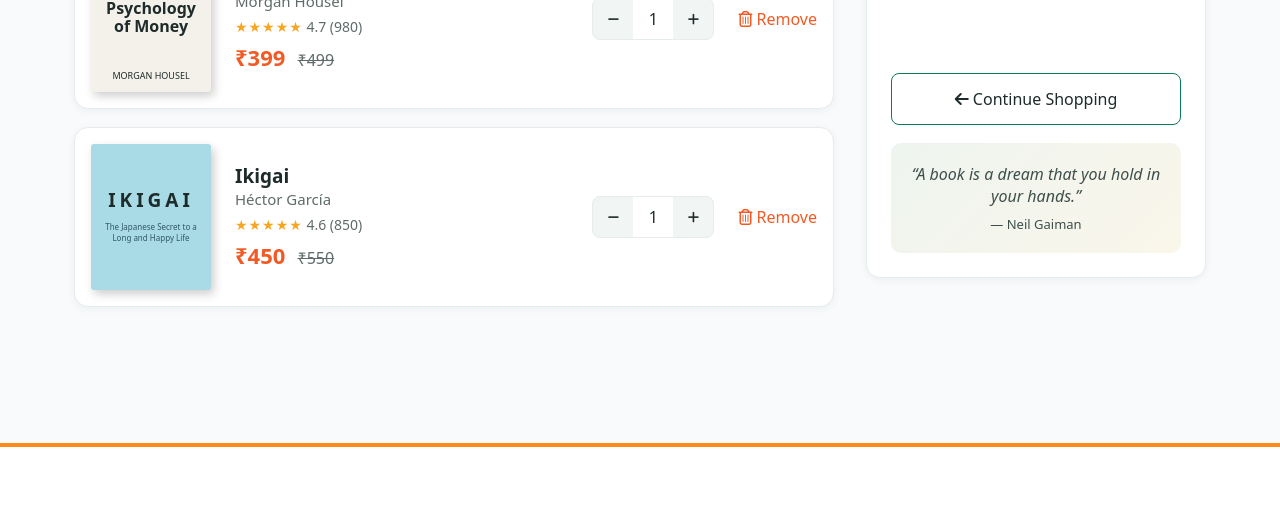
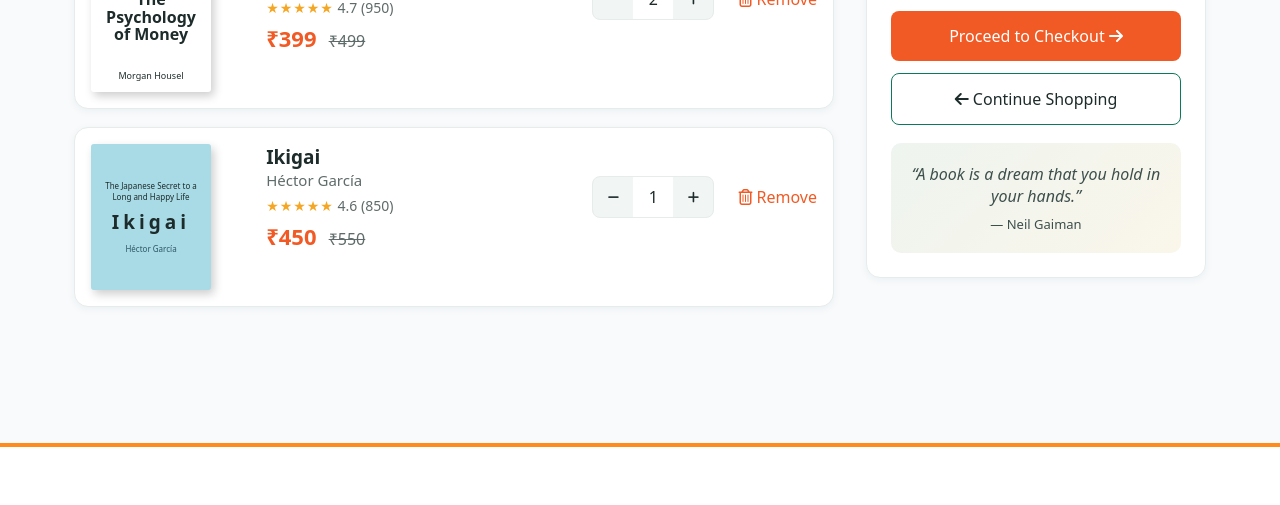
Before and after one commit to kirthigamerlin-creator/BookHaven, a plain HTML site: page cart.html in a window 1280 px wide. Shown: the part 634-1139 px from the top of the page. Drawn offline with Linux system fonts and the light colour scheme; a web font is replaced by a local one.

Commit message:
working on ceating cart object and display it from the object

```diff
--- a/cart.html
+++ b/cart.html
@@ -88,7 +88,7 @@
                 <!-- items -->
                 <section class="cart-items" id="cartItems">
 
-                    <article class="cart-item" data-price="499">
+                    <!-- <article class="cart-item" data-price="499">
                         <div class="cart-cover cover-atomic"><small>Tiny Changes, Remarkable Results</small><strong>Atomic<br>Habits</strong><em>James Clear</em></div>
                         <div class="cart-info">
                             <h3>Atomic Habits</h3>
@@ -134,23 +134,34 @@
                             <button class="plus" aria-label="Increase quantity"><i class="fa-solid fa-plus"></i></button>
                         </div>
                         <button class="cart-remove"><i class="fa-regular fa-trash-can"></i> Remove</button>
-                    </article>
-
-                    <div class="cart-empty" id="cartEmpty" hidden>
-                        <p>Your cart is empty.</p>
-                        <a href="./categories.html" class="cart-btn-outline">Browse books</a>
-                    </div>
+                    </article> -->
                 </section>
 
                 <!-- order summary -->
                 <aside class="cart-summary">
                     <h2><i class="fa-regular fa-clipboard"></i> Order Summary</h2>
-                    <div class="sum-row"><span id="sumLabel">Items Subtotal (3)</span><span id="sumSubtotal">₹1,348</span></div>
-                    <div class="sum-row"><span>Shipping Charge</span><span id="sumShipping">₹50</span></div>
-                    <div class="sum-row sum-discount"><span>Discount</span><span id="sumDiscount">- ₹100</span></div>
-                    <div class="sum-row sum-total"><span>Total</span><span id="sumTotal">₹1,298</span></div>
-                    <button class="cart-btn-primary" id="checkoutBtn">Proceed to Checkout <i class="fa-solid fa-arrow-right"></i></button>
-                    <a href="./categories.html" class="cart-btn-outline"><i class="fa-solid fa-arrow-left"></i> Continue Shopping</a>
+                    <div class="sum-row">
+                        <span id="sumLabel">Items Subtotal (3)</span>
+                        <span id="sumSubtotal">₹1,348</span>
+                    </div>
+                    <div class="sum-row">
+                        <span>Shipping Charge</span>
+                        <span id="sumShipping">₹50</span>
+                    </div>
+                    <div class="sum-row sum-discount">
+                        <span>Discount</span>
+                        <span id="sumDiscount">- ₹100</span>
+                    </div>
+                    <div class="sum-row sum-total">
+                        <span>Total</span>
+                        <span id="sumTotal">₹1,298</span>
+                    </div>
+                    <button class="cart-btn-primary" id="checkoutBtn">
+                        Proceed to Checkout <i class="fa-solid fa-arrow-right"></i>
+                    </button>
+                    <a href="./categories.html" class="cart-btn-outline">
+                        <i class="fa-solid fa-arrow-left"></i> Continue Shopping
+                    </a>
                     <blockquote>“A book is a dream that you hold in your hands.”<cite>— Neil Gaiman</cite></blockquote>
                 </aside>
             </div>
--- a/cart.js
+++ b/cart.js
@@ -1,3 +1,86 @@
+const cartItems = [
+  {
+    title: "Atomic Habits",
+    author: "James Clear",
+    price: 499,
+    oldPrice: 599,
+    rating: 4.8,
+    reviews: "1.2k",
+    quantity: 1,
+    coverClass: "cover-atomic",
+    tagline: "Tiny Changes, Remarkable Results"
+  },
+  {
+    title: "The Psychology of Money",
+    author: "Morgan Housel",
+    price: 399,
+    oldPrice: 499,
+    rating: 4.7,
+    reviews: "950",
+    quantity: 2,
+    coverClass: "cover-money",
+    tagline: "Timeless Lessons"
+  },
+  {
+    title: "Ikigai",
+    author: "Héctor García",
+    price: 450,
+    oldPrice: 550,
+    rating: 4.6,
+    reviews: "850",
+    quantity: 1,
+    coverClass: "cover-ikigai",
+    tagline: "The Japanese Secret to a Long and Happy Life"
+  }
+];
+
+const cartContainer = document.getElementById("cartItems");
+
+cartContainer.innerHTML = cartItems.map((item, index) => `
+    <article class="cart-item" data-price="${item.price}" data-index="${index}">
+        <div class="cart-cover ${item.coverClass}">
+            <small>${item.tagline}</small>
+            <strong>${item.title}</strong>
+            <em>${item.author}</em>
+        </div>
+
+        <div class="cart-info">
+            <h3>${item.title}</h3>
+            <p class="cart-author">${item.author}</p>
+            <p class="cart-rating">
+                <span class="cart-stars">★★★★★</span>
+                ${item.rating} (${item.reviews})
+            </p>
+            <p class="cart-price">
+                <b>₹${item.price}</b>
+                <s>₹${item.oldPrice}</s>
+            </p>
+        </div>
+
+        <div class="cart-qty">
+            <button class="minus" aria-label="Decrease quantity">
+                <i class="fa-solid fa-minus"></i>
+            </button>
+            <span>${item.quantity}</span>
+            <button class="plus" aria-label="Increase quantity">
+                <i class="fa-solid fa-plus"></i>
+            </button>
+        </div>
+
+        <button class="cart-remove">
+            <i class="fa-regular fa-trash-can"></i>
+            Remove
+        </button>
+    </article>
+`).join("");
+
+cartContainer.insertAdjacentHTML(
+  "beforeend", `<div class="cart-empty" id="cartEmpty">
+                        <p>Your cart is empty.</p>
+                        <a href="./categories.html" class="cart-btn-outline">Browse books</a>
+                    </div>`);
+
+/** Add to cart functionality */
 const SHIPPING = 50;
 const DISCOUNT = 100;
 
@@ -14,9 +97,9 @@ function updateCart() {
     count += qty;
   });
 
-  const has = items.length > 0;
-  const shipping = has ? SHIPPING : 0;
-  const discount = has ? DISCOUNT : 0;
+  const hasItems = items.length > 0;
+  const shipping = hasItems ? SHIPPING : 0;
+  const discount = hasItems ? DISCOUNT : 0;
 
   document.getElementById('cartTitle').textContent =
     `${items.length} item${items.length === 1 ? '' : 's'} in your cart`;
@@ -25,8 +108,12 @@ function updateCart() {
   document.getElementById('sumShipping').textContent = fmt(shipping);
   document.getElementById('sumDiscount').textContent = '- ' + fmt(discount);
   document.getElementById('sumTotal').textContent = fmt(subtotal + shipping - discount);
-  document.getElementById('cartEmpty').hidden = has;
-  document.getElementById('checkoutBtn').disabled = !has;
+  if (hasItems) {
+    document.getElementById('cartEmpty').classList.add('hidden');
+  } else {
+    document.getElementById('cartEmpty').classList.remove('hidden');
+  }
+  document.getElementById('checkoutBtn').disabled = !hasItems;
 
   // keep the header cart badge in sync
   const badge = document.querySelector('.cart-count');
@@ -39,8 +126,8 @@ itemsEl.addEventListener('click', e => {
   const qtyEl = item.querySelector('.cart-qty span');
   const qty = parseInt(qtyEl.textContent, 10);
 
-  if (e.target.closest('.plus'))        qtyEl.textContent = Math.min(qty + 1, 10);
-  else if (e.target.closest('.minus'))  qtyEl.textContent = Math.max(qty - 1, 1);
+  if (e.target.closest('.plus')) qtyEl.textContent = Math.min(qty + 1, 10);
+  else if (e.target.closest('.minus')) qtyEl.textContent = Math.max(qty - 1, 1);
   else if (e.target.closest('.cart-remove')) item.remove();
   else return;
 
@@ -48,7 +135,14 @@ itemsEl.addEventListener('click', e => {
 });
 
 document.getElementById('checkoutBtn').addEventListener('click', () => {
-  alert('Proceeding to checkout…');
+  const loggedinUser = sessionStorage.getItem('loggedinUser');
+  if (!loggedinUser) {
+    document.getElementById("modal").classList.add('show');
+    document.getElementById('loginMsgBox').classList.add('hidden');
+    document.getElementById('signupMsgBox').classList.add('hidden');
+  } else {
+    alert('Proceeding to checkout…');
+  }
 });
 
 updateCart();
--- a/style.css
+++ b/style.css
@@ -792,7 +792,7 @@ body {
 .cart-layout{display:grid;grid-template-columns:1fr 340px;gap:32px;align-items:start}
 
 .cart-items{display:flex;flex-direction:column;gap:18px}
-.cart-item{display:grid;grid-template-columns:120px 1fr auto auto;align-items:center;gap:24px;
+.cart-item{display:grid;grid-template-columns:1fr 2fr auto auto;align-items:center;gap:24px;
   background:#fff;border:1px solid var(--c-line);border-radius:14px;padding:16px;box-shadow:0 2px 8px rgba(20,60,50,.05)}
 .cart-info h3{font-size:19px;font-weight:600}
 .cart-author{color:var(--c-muted);font-size:15px}
@@ -811,7 +811,7 @@ body {
 .cart-empty p{margin-bottom:16px}
 
 /* CSS-drawn covers: swap for <img> when you have cover images */
-.cart-cover{width:120px;height:146px;border-radius:3px;padding:10px 8px;display:flex;flex-direction:column;
+.cart-cover{grid-row: span 2;width:120px;height:146px;border-radius:3px;padding:10px 8px;display:flex;flex-direction:column;
   justify-content:space-between;text-align:center;box-shadow:3px 4px 10px rgba(0,0,0,.2);overflow:hidden}
 .cart-cover small{font-size:8px}
 .cart-cover em{font-size:9px;font-style:normal}
@@ -831,10 +831,10 @@ body {
 .sum-total span:last-child{color:var(--c-orange);font-size:30px}
 
 .cart-btn-primary,.cart-btn-outline{display:block;width:100%;padding:14px;border-radius:8px;text-align:center;font-weight:500;margin-bottom:12px}
-.cart-btn-primary{background:var(--c-orange);color:#fff}
-.cart-btn-primary:hover:not(:disabled){filter:brightness(.94)}
-.cart-btn-primary:disabled{opacity:.5;cursor:not-allowed}
-.cart-btn-outline{border:1.5px solid var(--c-green);color:var(--c-dark);background:#fff}
+.cart-btn-primary{background:var(--c-orange) !important;color:#fff}
+/* .cart-btn-primary:hover:not(:disabled){filter:brightness(.94)} */
+/* .cart-btn-primary:disabled{opacity:.5;cursor:not-allowed} */
+.cart-btn-outline{width:auto;border:1.5px solid var(--c-green);color:var(--c-dark);background:#fff}
 .cart-btn-outline:hover{background:#eef6f3}
 .cart-summary blockquote{margin-top:18px;padding:20px 16px;background:linear-gradient(135deg,#eef4ef,#faf6ea);
   border-radius:10px;font-style:italic;color:#3d4f4c;text-align:center}
@@ -963,7 +963,7 @@ body {
 }
 
 @media (max-width:620px){
-  .cart-item{grid-template-columns:100px 1fr;gap:14px}
+  .cart-item{grid-template-columns:1fr 2fr;gap:14px}
   .cart-cover{width:100px;height:128px}
   .cart-qty,.cart-remove{grid-column:2;justify-self:start}
 }
```
